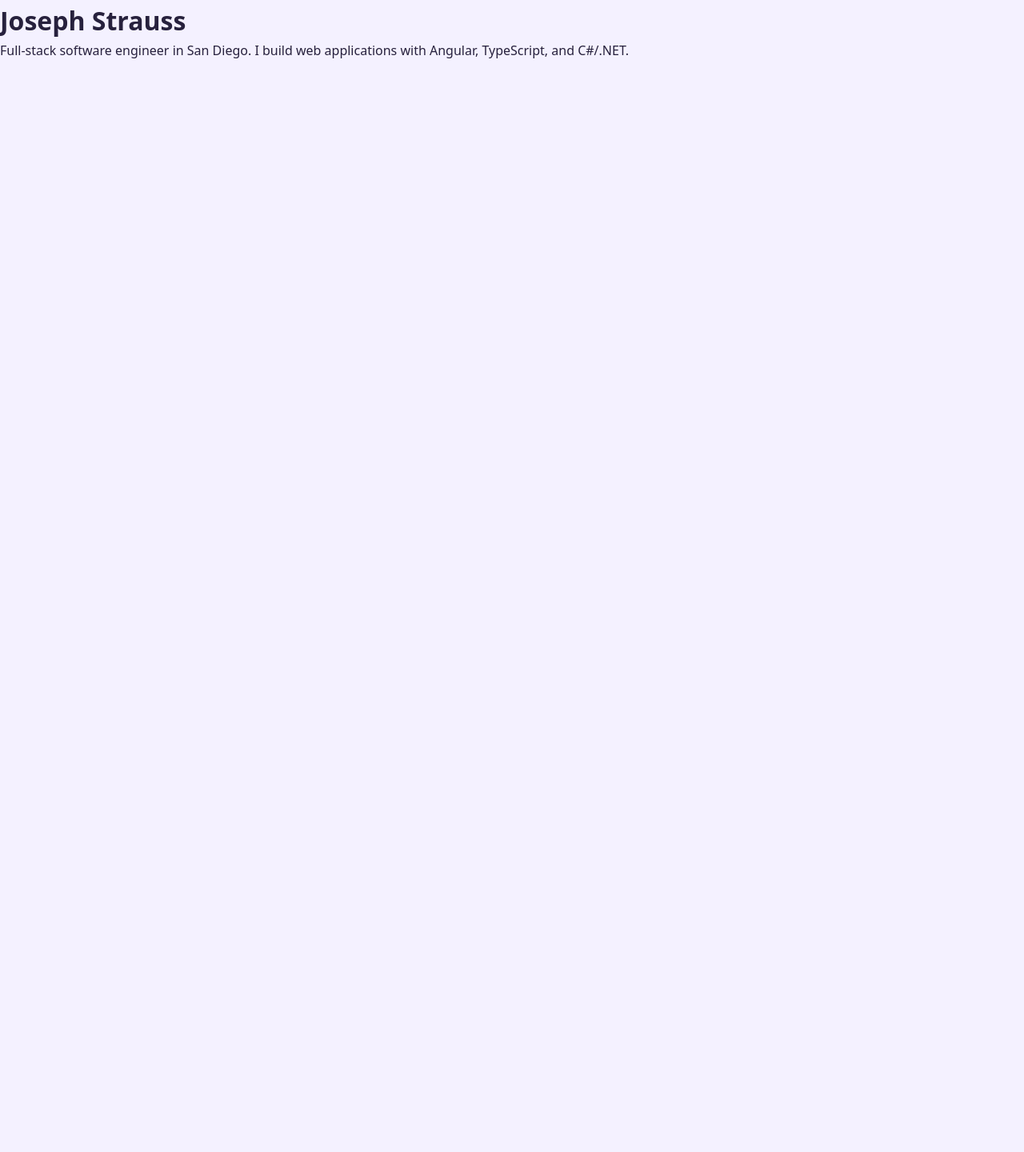
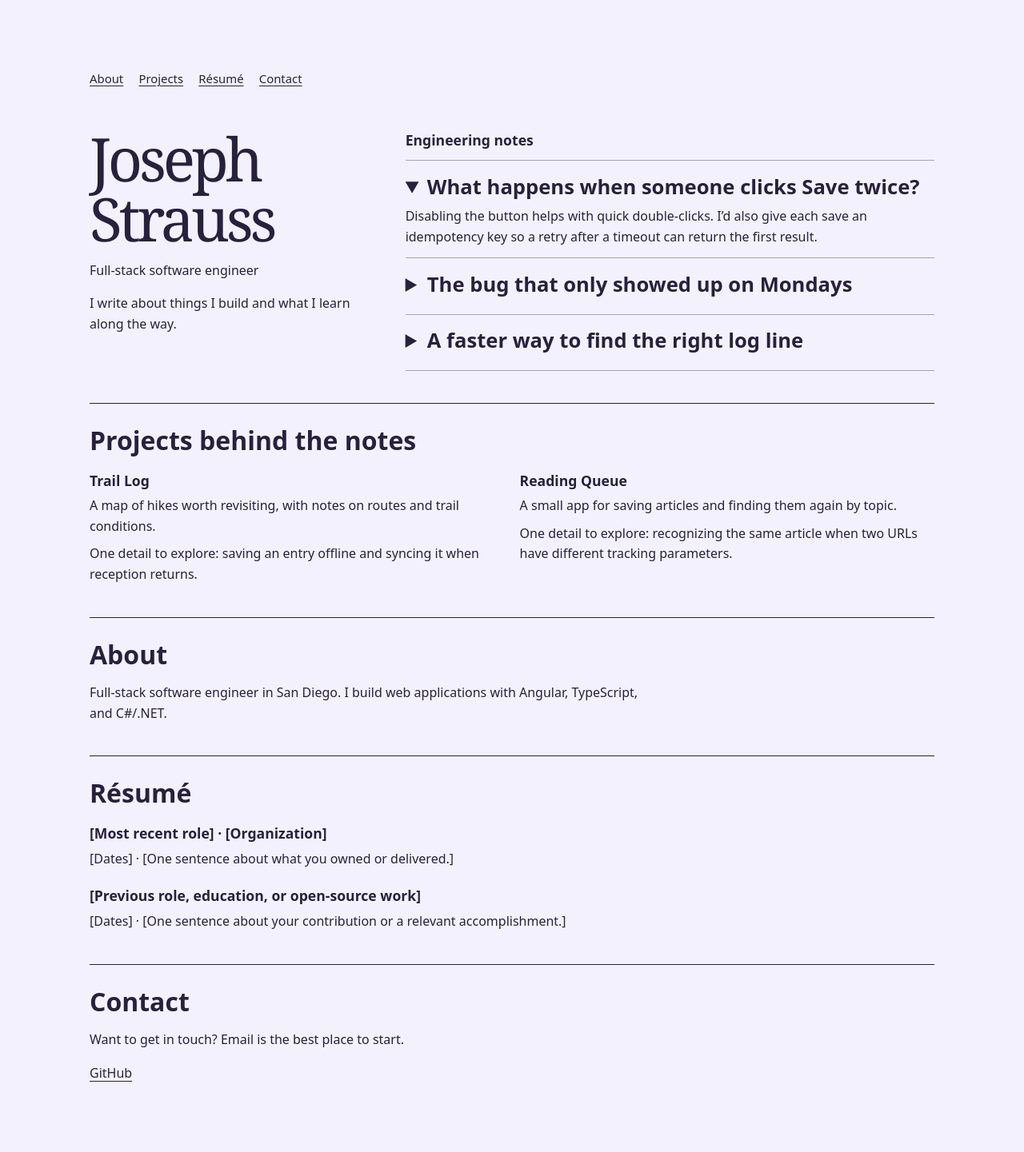
Before and after one commit to thestrauss3/thestrauss3.github.io, a Jekyll site: the page built from index.html, in a window 1280 px wide. Shown: the whole page at 80% size. Built offline with Jekyll 4.4.1, drawn with Linux system fonts in a browser that asks for light colours; some web fonts are replaced; our own code applies the rules of GitHub Pages for plain Markdown files; before the commit the page ends 900 px from its top, so only the background shows below that.

Commit message:
Rebuild homepage from the Engineering notes design
Replace index.md with index.html: intro, notes, projects, about,
resume, and contact sections. Notes and projects are read from _data
files; name and contact links come from _config.yml. Drop the minimal
theme. Notes, projects, and resume are still placeholder content.

Co-Authored-By: Claude Opus 5.5 <noreply@anthropic.com>

```diff
--- a/_config.yml
+++ b/_config.yml
@@ -1,3 +1,10 @@
-theme: jekyll-theme-minimal
-title: Joseph Strauss's homepage
-description: Bookmark this to keep an eye on my project updates!
+title: Joseph Strauss
+description: Full-stack software engineer in San Diego. Engineering notes, projects, and résumé.
+
+author:
+  name: Joseph Strauss
+  role: Full-stack software engineer
+  github: thestrauss3
+  # Fill these in to show the links under Contact:
+  email:
+  linkedin:   # full URL, e.g. https://www.linkedin.com/in/your-handle
--- /dev/null
+++ b/_data/notes.yml
@@ -0,0 +1,18 @@
+# Engineering notes shown on the homepage, newest first.
+# The first entry starts expanded.
+# TODO: these are the sample entries from the mockup; replace with your own.
+- title: What happens when someone clicks Save twice?
+  body: >-
+    Disabling the button helps with quick double-clicks. I’d also give each save
+    an idempotency key so a retry after a timeout can return the first result.
+
+- title: The bug that only showed up on Mondays
+  body: >-
+    A weekly report can pass every midweek test and still fail at the boundary.
+    I’d start by testing Sunday night and Monday morning in the time zone the
+    report uses.
+
+- title: A faster way to find the right log line
+  body: >-
+    Start with a request ID. Following the same request across services gives
+    you a smaller set of events to put in order.
--- /dev/null
+++ b/_data/projects.yml
@@ -0,0 +1,12 @@
+# Projects shown under "Projects behind the notes".
+# `url` is optional; when set, the project name becomes a link.
+# TODO: these are the sample projects from the mockup; replace with your own.
+- name: Trail Log
+  url:
+  summary: A map of hikes worth revisiting, with notes on routes and trail conditions.
+  detail: "One detail to explore: saving an entry offline and syncing it when reception returns."
+
+- name: Reading Queue
+  url:
+  summary: A small app for saving articles and finding them again by topic.
+  detail: "One detail to explore: recognizing the same article when two URLs have different tracking parameters."
--- /dev/null
+++ b/index.html
@@ -0,0 +1,70 @@
+---
+layout: default
+---
+<section class="notes" aria-labelledby="name">
+  <div class="wrap">
+    <nav class="page-nav" aria-label="Site">
+      <a href="#about">About</a>
+      <a href="#projects">Projects</a>
+      <a href="#resume">Résumé</a>
+      <a href="#contact">Contact</a>
+    </nav>
+
+    <aside>
+      <h1 id="name">{{ site.author.name }}</h1>
+      <p class="role">{{ site.author.role }}</p>
+      <p>I write about things I build and what I learn along the way.</p>
+    </aside>
+
+    <div>
+      <h2>Engineering notes</h2>
+      {% for note in site.data.notes %}
+      <details{% if forloop.first %} open{% endif %}>
+        <summary>{{ note.title }}</summary>
+        <p>{{ note.body }}</p>
+      </details>
+      {% endfor %}
+    </div>
+
+    <div class="portfolio-section" id="projects">
+      <h2>Projects behind the notes</h2>
+      <div class="project-pair">
+        {% for project in site.data.projects %}
+        <article>
+          <h3>{% if project.url %}<a href="{{ project.url }}">{{ project.name }}</a>{% else %}{{ project.name }}{% endif %}</h3>
+          <p>{{ project.summary }}</p>
+          {% if project.detail %}<p>{{ project.detail }}</p>{% endif %}
+        </article>
+        {% endfor %}
+      </div>
+    </div>
+
+    <div class="portfolio-section" id="about">
+      <h2>About</h2>
+      <p>Full-stack software engineer in San Diego. I build web applications with Angular, TypeScript, and C#/.NET.</p>
+    </div>
+
+    <div class="portfolio-section" id="resume">
+      <h2>Résumé</h2>
+      <!-- TODO: fill in your roles, then drop a PDF at assets/resume.pdf and link it below. -->
+      <article>
+        <h3>[Most recent role] · [Organization]</h3>
+        <p>[Dates] · [One sentence about what you owned or delivered.]</p>
+      </article>
+      <article>
+        <h3>[Previous role, education, or open-source work]</h3>
+        <p>[Dates] · [One sentence about your contribution or a relevant accomplishment.]</p>
+      </article>
+    </div>
+
+    <div class="portfolio-section" id="contact">
+      <h2>Contact</h2>
+      <p>Want to get in touch? Email is the best place to start.</p>
+      <p class="contact-links">
+        {% if site.author.email %}<a href="mailto:{{ site.author.email }}">Email</a>{% endif %}
+        {% if site.author.github %}<a href="https://github.com/{{ site.author.github }}">GitHub</a>{% endif %}
+        {% if site.author.linkedin %}<a href="{{ site.author.linkedin }}">LinkedIn</a>{% endif %}
+      </p>
+    </div>
+  </div>
+</section>
```
Also changed, not shown: index.md (deleted, +0 -7 lines).
